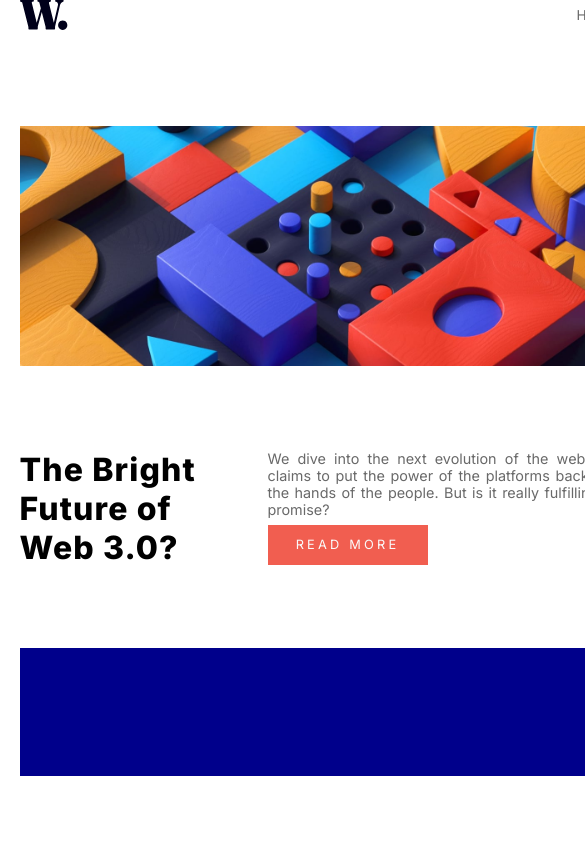
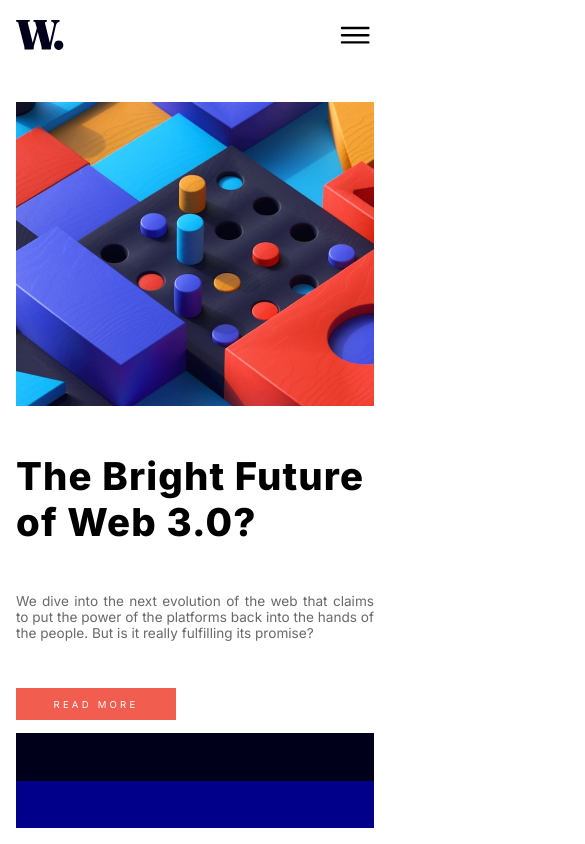
Before and after one commit to LuisC73/NewsHomepage, a React (Create React App) app: page / in a window 390 px wide. Shown: the top 844 px of the page, 585 px wide, since content can reach past the window. Built offline with nearby package versions, Linux system fonts and the light colour scheme.

Commit message:
se crea menu responsive

```diff
--- a/package.json
+++ b/package.json
@@ -8,6 +8,7 @@
     "@testing-library/user-event": "^13.5.0",
     "react": "^18.2.0",
     "react-dom": "^18.2.0",
+    "react-icons": "^4.7.1",
     "react-scripts": "5.0.1",
     "sass": "^1.56.1",
     "web-vitals": "^2.1.4"
--- a/src/components/Navbar.jsx
+++ b/src/components/Navbar.jsx
@@ -1,19 +1,35 @@
 import logo from "../assets/logo.svg";
+import { IoMenuOutline, IoCloseOutline } from "react-icons/io5";
+import React, { useState } from "react";
 
 function Navbar() {
+  const [menuActive, setMenuActive] = useState(false);
+
   return (
     <header className="header">
       <nav className="navbar">
         <figure className="navbar__figure">
           <img src={logo} alt="logo" className="navbar__img" />
         </figure>
-        <ul className="navbar__ul">
+        <ul
+          className={
+            !menuActive ? "navbar__ul" : "navbar__ul navbar__ul--active"
+          }
+        >
+          <IoCloseOutline
+            className="navbar__icon navbar__icon--close"
+            onClick={() => setMenuActive(!menuActive)}
+          />
           <li className="navbar__li">Home</li>
           <li className="navbar__li">New</li>
           <li className="navbar__li">Popular</li>
           <li className="navbar__li">Trending</li>
           <li className="navbar__li">Categories</li>
         </ul>
+        <IoMenuOutline
+          className="navbar__icon"
+          onClick={() => setMenuActive(!menuActive)}
+        />
       </nav>
     </header>
   );
--- a/src/scss/_modules/_home.scss
+++ b/src/scss/_modules/_home.scss
@@ -12,11 +12,19 @@
   width: 100vw;
   height: 100vh;
   padding: 2rem 13rem;
+  overflow: hidden;
 
   @include mixin.media() {
-    width: 90vw;
-    height: 100vh;
-    padding: 0;
+    padding: 1rem;
+
+    grid-template-areas:
+      "nav"
+      "img"
+      "title"
+      "more"
+      "about"
+      "div";
+    gap: 0rem;
   }
 
   &__figure {
@@ -25,6 +33,12 @@
     height: 15rem;
     width: 38rem;
     margin-top: 0.8rem;
+
+    @include mixin.media() {
+      width: 100%;
+      height: 19rem;
+      margin-top: 0rem;
+    }
   }
 
   &__img {
@@ -36,12 +50,21 @@
     grid-area: title;
     height: 7.2rem;
     width: 14rem;
+
+    @include mixin.media() {
+      width: 100%;
+      height: 100%;
+    }
   }
 
   &__h1 {
     font-size: 2rem;
     letter-spacing: 0.07rem;
     font-weight: 800;
+
+    @include mixin.media() {
+      font-size: 2.4rem;
+    }
   }
 
   &__info {
@@ -49,10 +72,15 @@
     height: 7.2rem;
     width: 22rem;
     @include mixin.flex(space-between, flex-start, column);
+
+    @include mixin.media() {
+      width: 100%;
+      height: 100%;
+    }
   }
 
   &__p {
-    font-size: 0.9rem;
+    font-size: 0.85rem;
     color: vars.$gray;
     text-align: justify;
   }
@@ -60,13 +88,19 @@
   &__a {
     @include mixin.flex(center, center, row);
     width: 10rem;
-    height: 2.5rem;
+    height: 2rem;
     background-color: vars.$softRed;
     color: vars.$white;
-    font-size: 0.8rem;
+    font-size: 0.6rem;
     font-weight: 500;
     text-transform: uppercase;
     letter-spacing: 0.2rem;
+
+    &:hover {
+      transition: 0.5s;
+      background-color: vars.$black;
+      color: vars.$white;
+    }
   }
 }
 
@@ -77,13 +111,23 @@
 
 .about {
   grid-area: about;
-  background-color: red;
+  background-color: map-get(vars.$blues, "veryDark");
   width: 19rem;
   margin-top: 0.8rem;
+
+  @include mixin.media() {
+    width: 100%;
+    height: 100%;
+  }
 }
 
 .div {
   grid-area: div;
   background-color: darkblue;
   height: 8rem;
+
+  @include mixin.media() {
+    width: 100%;
+    height: 100%;
+  }
 }
--- a/src/scss/_modules/_navbar.scss
+++ b/src/scss/_modules/_navbar.scss
@@ -4,6 +4,7 @@
 .navbar {
   width: 100%;
   @include mixin.flex(space-between, center, row);
+  position: relative;
 
   &__figure {
     width: 3rem;
@@ -12,11 +13,56 @@
   &__ul {
     @include mixin.flex(space-around, center, row);
     column-gap: 2rem;
+
+    @include mixin.media() {
+      position: absolute;
+      right: 0;
+      top: -15px;
+      @include mixin.flex(flex-start, flex-start, column);
+      width: 70vw;
+      height: 100vh;
+      row-gap: 2rem;
+      transform: translateX(110%);
+      transition: 0.6s;
+      background-color: vars.$white;
+      padding: 1.4rem 2rem;
+
+      &--active {
+        transform: translateX(0%);
+        box-shadow: -154px 0 10px rgba(0, 0, 0, 0.2);
+      }
+    }
   }
 
   &__li {
     font-size: 0.85rem;
     color: vars.$gray;
     cursor: pointer;
+
+    &:hover {
+      transition: 0.5s;
+      color: vars.$softRed;
+    }
+
+    @include mixin.media() {
+      font-size: 1.6rem;
+      color: vars.$black;
+    }
+  }
+
+  &__icon {
+    display: none;
+    width: fit-content;
+    font-size: 2.4rem;
+
+    @include mixin.media() {
+      display: block;
+
+      &--close {
+        margin-left: auto;
+        font-size: 2.7rem;
+        margin-bottom: 4rem;
+      }
+    }
   }
 }
```
Also changed, not shown: src/components/NewsContainer.jsx (added), 1 other file (tests, documents, lock files or other folders).
